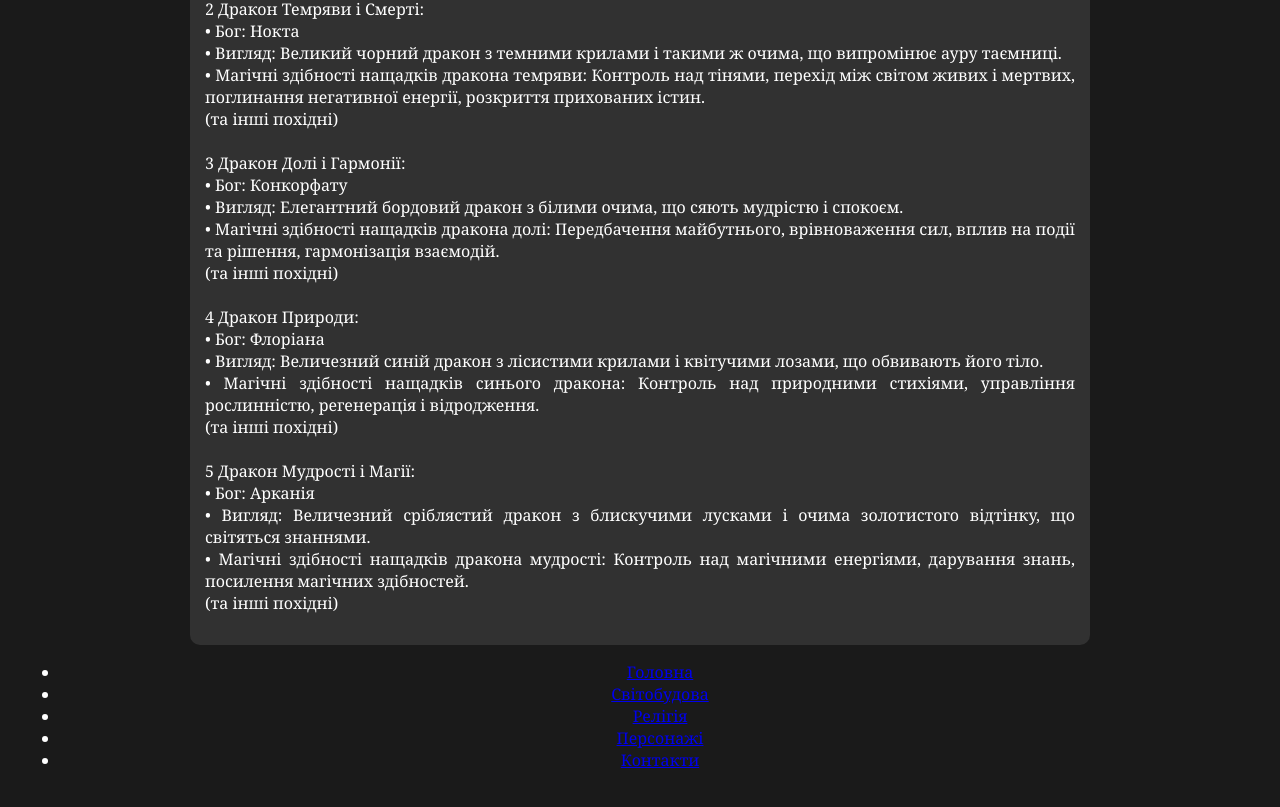
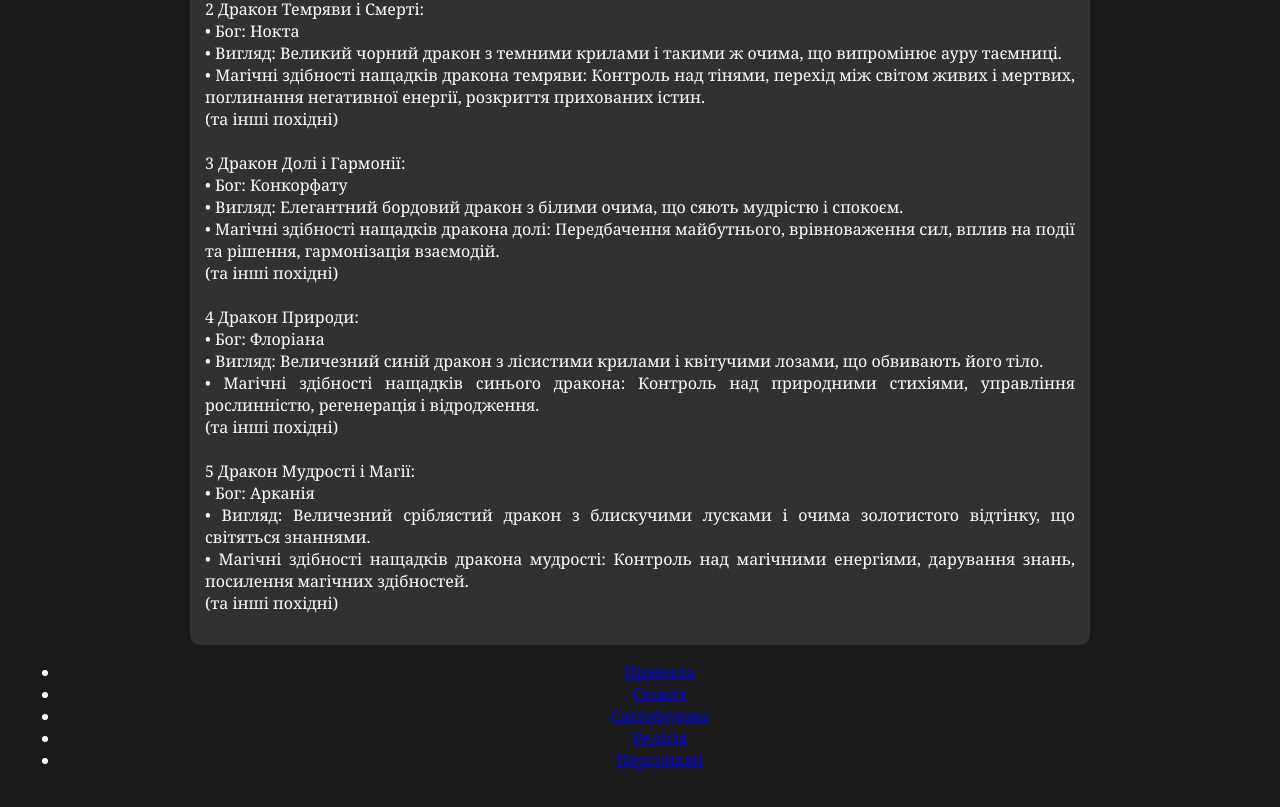
Before and after one commit to Laimil/Aurelion, a plain HTML site: page religion.html in a window 1280 px wide. Shown: the part 1544-2351 px from the top of the page. Drawn offline with Linux system fonts and the light colour scheme.

Commit message:
menu update

```diff
--- a/religion.html
+++ b/religion.html
@@ -140,12 +140,19 @@
         </div>
     </div>
     <div id="menu-placeholder"></div>
-    <script>
-        fetch("./menu.html")
-            .then(response => response.text())
-            .then(data => {
-                document.getElementById("menu-placeholder").innerHTML = data;
+
+<script>
+    fetch("worldbuilding.json")
+        .then(response => response.json())
+        .then(menuItems => {
+            let menuHTML = '<nav class="navbar"><ul>';
+            menuItems.forEach(item => {
+                menuHTML += `<li><a href="${item.link}">${item.title}</a></li>`;
             });
-    </script>
+            menuHTML += '</ul></nav>';
+            document.getElementById("menu-placeholder").innerHTML = menuHTML;
+        })
+        .catch(error => console.error("Помилка завантаження меню:", error));
+</script>
 </body>
 </html>
```
